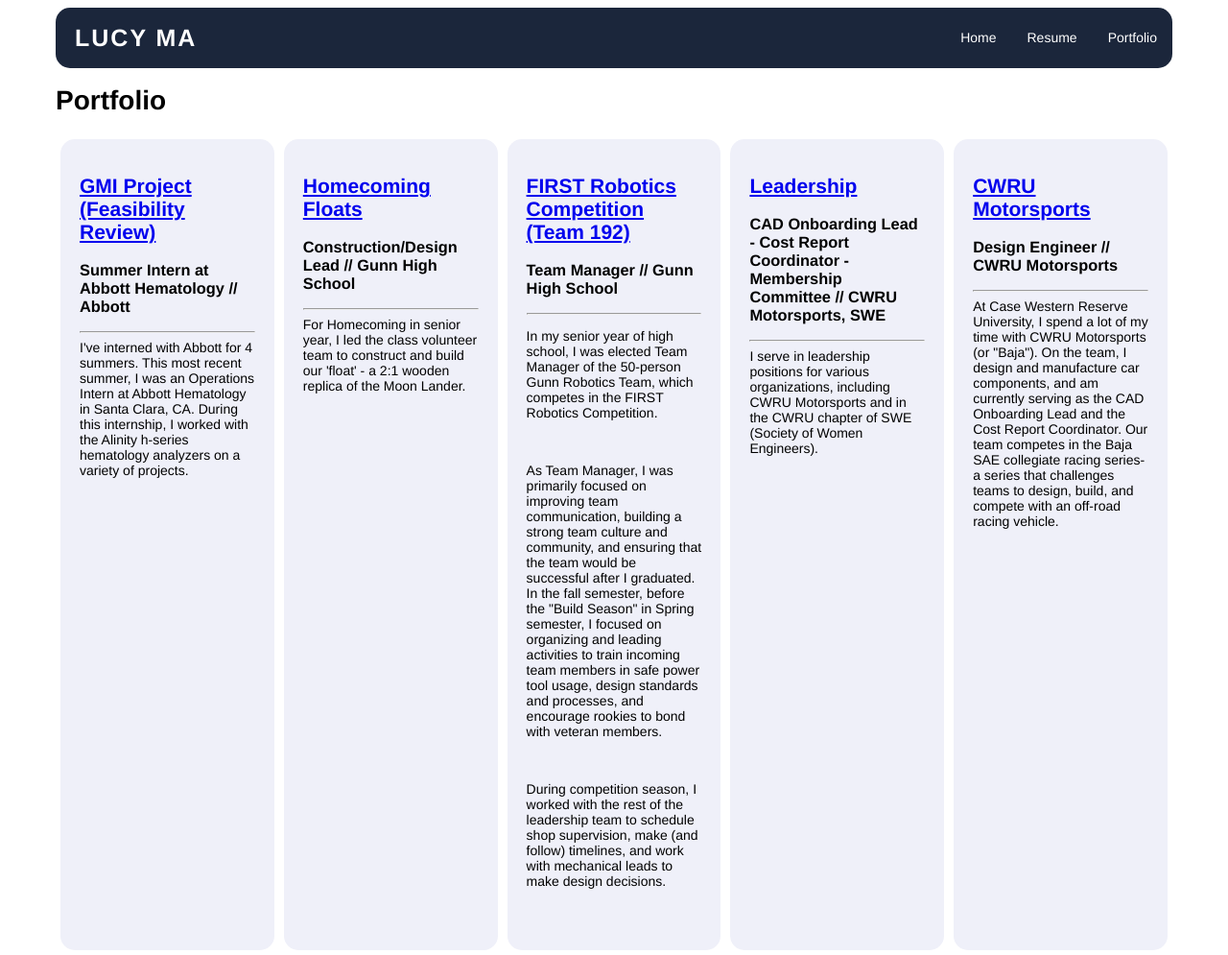
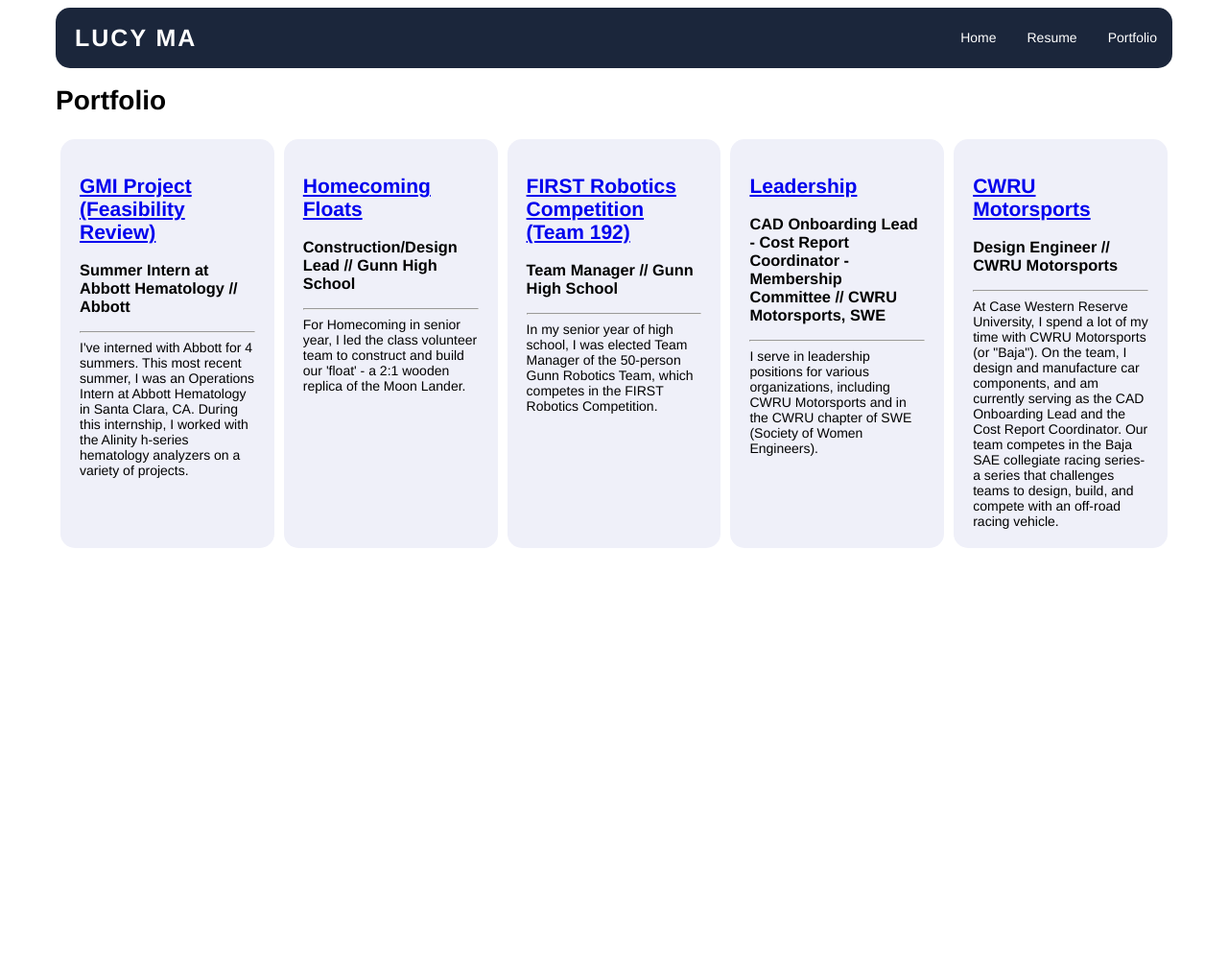
Before and after one commit to lucyttma/lucyttma.github.io, a Jekyll site: the page built from static/portfolio.html, in a window 1280 px wide. Shown: the whole page at 96% size. Built offline with Jekyll 4.4.1, drawn with Linux system fonts in a browser that asks for light colours; after the commit the page ends 900 px from its top, so only the background shows below that; some of the changed lines change nothing that is shown.

Commit message:
Update grt192.md

```diff
--- a/_portfolio/grt192.md
+++ b/_portfolio/grt192.md
@@ -3,6 +3,7 @@
 position: Team Manager
 time: Fall 2020 - Spring 2023
 organization: Gunn High School
+excerpt: In my senior year of high school, I was elected Team Manager of the 50-person Gunn Robotics Team, which competes in the FIRST Robotics Competition.
 ---
 
 <p>In my senior year of high school, I was elected Team Manager of the 50-person Gunn Robotics Team, which competes in the FIRST Robotics Competition.</p>
```
